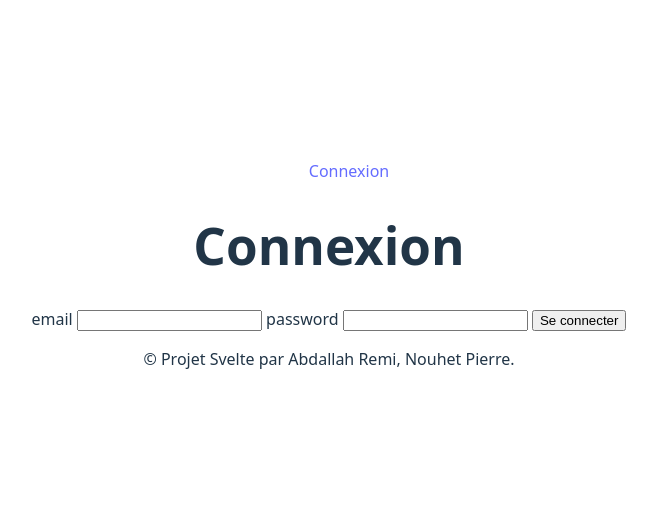
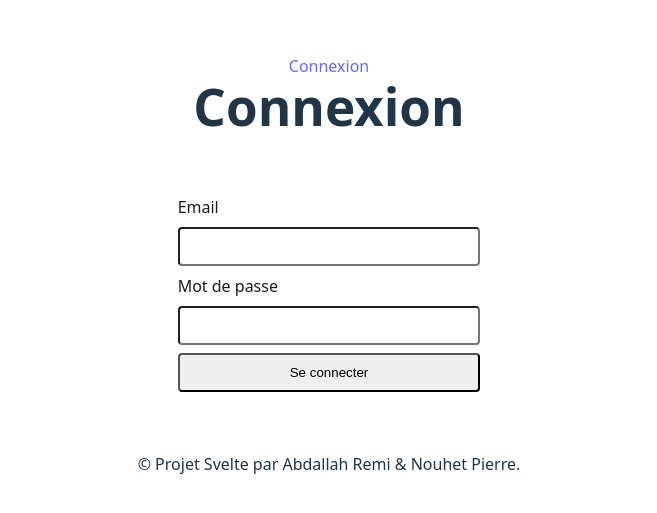
Before and after one commit to remabd/Salle, a Svelte app: page / in a window 1280 px wide. Shown: the part 135-648 px from the top of the page, without its empty margins (311-968 px from the left). Built offline with nearby package versions, Linux system fonts and the light colour scheme.

Commit message:
feat-Pierre: test

```diff
--- a/src/app.css
+++ b/src/app.css
@@ -1,3 +1,8 @@
+* {
+    margin: 0;
+    padding: 0;
+}
+
 :root {
     font-family: system-ui, Avenir, Helvetica, Arial, sans-serif;
     line-height: 1.5;
@@ -65,6 +70,26 @@ button:focus-visible {
     outline: 4px auto -webkit-focus-ring-color;
 }
 
+form {
+    display: grid;
+    background-color: white;
+    padding: 40px;
+    border-radius: 8px;
+    color: #1a1a1a;
+    gap: 8px;
+    text-align: start;
+    margin: 20px 0;
+}
+
+form input {
+    padding: 10px;
+    border-radius: 4px;
+}
+
+.errorMessage {
+    color: rgb(218, 0, 0);
+}
+
 @media (prefers-color-scheme: light) {
     :root {
         color: #213547;
--- a/src/containers/Footer.svelte
+++ b/src/containers/Footer.svelte
@@ -1,3 +1,3 @@
 <script lang="ts"></script>
 
-<p>© Projet Svelte par Abdallah Remi, Nouhet Pierre.</p>
+<p>© Projet Svelte par Abdallah Remi & Nouhet Pierre.</p>
--- a/src/containers/Login.svelte
+++ b/src/containers/Login.svelte
@@ -26,10 +26,10 @@
 <h1>Connexion</h1>
 <p class="errorMessage">{errorMessage}</p>
 <form {onsubmit}>
-    <label for="email">email</label>
+    <label for="email">Email</label>
     <input type="email" name="email" id="email" bind:value={email} />
 
-    <label for="password">password</label>
+    <label for="password">Mot de passe</label>
     <input type="password" name="password" id="password" bind:value={password} />
 
     <input type="submit" value="Se connecter" />
--- a/src/controllers/auth.controller.ts
+++ b/src/controllers/auth.controller.ts
@@ -20,7 +20,7 @@ export default class AuthController {
         if (!user) {
             return {
                 status: Status.UNAUTHORIZED,
-                message: 'indentifiants incorrects',
+                message: 'Identifiants incorrects',
                 data: null,
             };
         }
@@ -29,7 +29,7 @@ export default class AuthController {
         if (!valid) {
             return {
                 status: Status.UNAUTHORIZED,
-                message: 'indentifiants incorrects',
+                message: 'Identifiants incorrects',
                 data: null,
             };
         }
```
Also changed, not shown: 1 other file (tests, documents, lock files or other folders).
